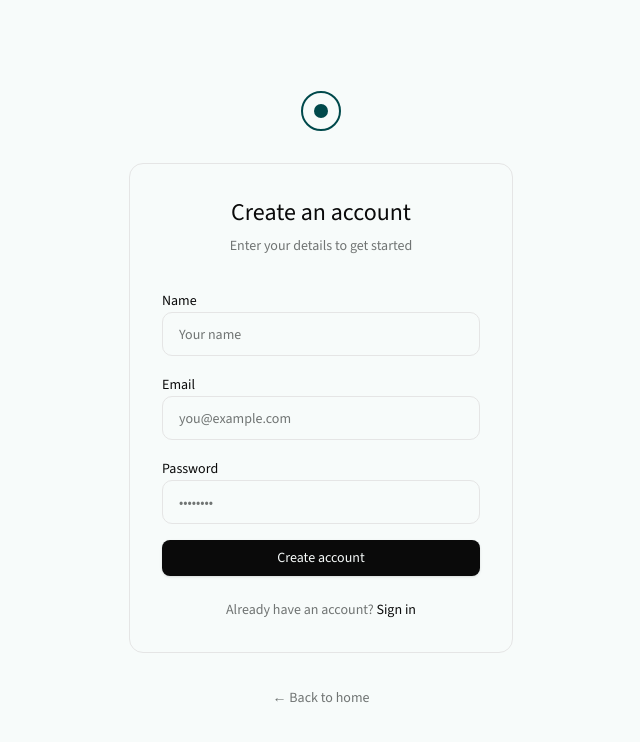
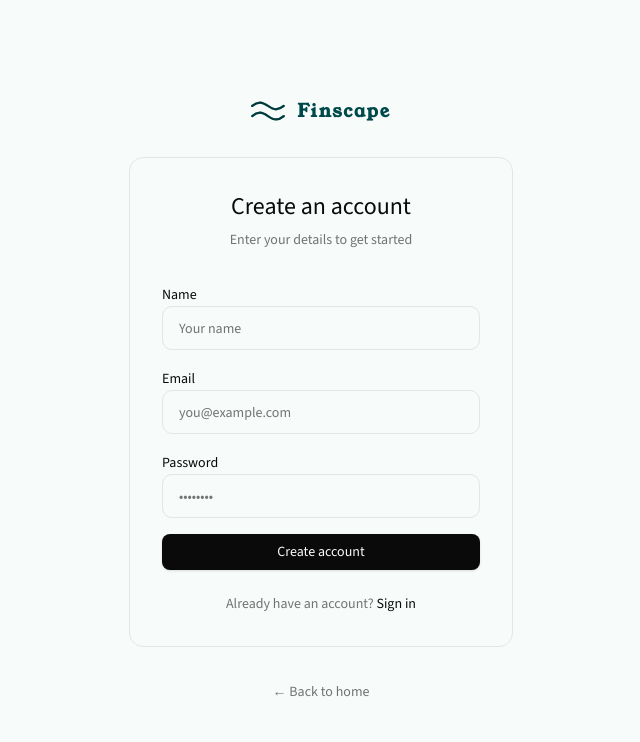
Before and after one commit to geyutong985-eng/aquascape, a Next.js app: page /register in a window 1280 px wide. Shown: the top 742 px of the page, without its empty margins (319-959 px from the left). Built offline with nearby package versions, Linux system fonts and the light colour scheme.

Commit message:
fix: use brand logo on auth pages

```diff
--- a/src/app/login/page.tsx
+++ b/src/app/login/page.tsx
@@ -6,6 +6,7 @@ import { useRouter } from "next/navigation";
 import { Button } from "@/components/ui/button";
 import { Input } from "@/components/ui/input";
 import { Label } from "@/components/ui/label";
+import { BrandLogo } from "@/components/layouts";
 import { createSupabaseClient } from "@/lib/supabase/client";
 
 export default function LoginPage() {
@@ -58,12 +59,9 @@ export default function LoginPage() {
           transform: mounted ? "translateY(0)" : "translateY(24px)",
         }}
       >
-        {/* Logo */}
-        <Link href="/" className="flex items-center gap-3 justify-center mb-8">
-          <div className="w-10 h-10 rounded-full border-2 border-brand flex items-center justify-center">
-            <div className="w-3.5 h-3.5 rounded-full bg-brand" />
-          </div>
-        </Link>
+        <div className="mb-8">
+          <BrandLogo centered />
+        </div>
 
         {/* Card */}
         <div className="bg-card rounded-xl border p-8">
--- a/src/app/register/page.tsx
+++ b/src/app/register/page.tsx
@@ -6,6 +6,7 @@ import { useRouter } from "next/navigation";
 import { Button } from "@/components/ui/button";
 import { Input } from "@/components/ui/input";
 import { Label } from "@/components/ui/label";
+import { BrandLogo } from "@/components/layouts";
 import { createSupabaseClient } from "@/lib/supabase/client";
 
 export default function RegisterPage() {
@@ -112,11 +113,9 @@ export default function RegisterPage() {
           transform: mounted ? "translateY(0)" : "translateY(24px)",
         }}
       >
-        <Link href="/" className="flex items-center gap-3 justify-center mb-8">
-          <div className="w-10 h-10 rounded-full border-2 border-brand flex items-center justify-center">
-            <div className="w-3.5 h-3.5 rounded-full bg-brand" />
-          </div>
-        </Link>
+        <div className="mb-8">
+          <BrandLogo centered />
+        </div>
 
         <div className="bg-card rounded-xl border p-8">
           <h1 className="text-2xl font-medium text-foreground text-center mb-2">
--- a/src/app/register/success/page.tsx
+++ b/src/app/register/success/page.tsx
@@ -2,6 +2,7 @@
 
 import Link from "next/link";
 import { Button } from "@/components/ui/button";
+import { BrandLogo } from "@/components/layouts";
 
 interface RegisterSuccessPageProps {
   searchParams: Promise<{ email?: string }>;
@@ -14,12 +15,9 @@ export default async function RegisterSuccessPage(props: RegisterSuccessPageProp
   return (
     <div className="min-h-screen flex items-center justify-center px-4">
       <div className="w-full max-w-sm text-center">
-        {/* Logo */}
-        <Link href="/" className="flex items-center gap-3 justify-center mb-8">
-          <div className="w-10 h-10 rounded-full border-2 border-brand flex items-center justify-center">
-            <div className="w-3.5 h-3.5 rounded-full bg-brand" />
-          </div>
-        </Link>
+        <div className="mb-8">
+          <BrandLogo centered />
+        </div>
 
         {/* Card */}
         <div className="bg-card rounded-xl border p-8">
--- /dev/null
+++ b/src/components/layouts/brand-logo.tsx
@@ -0,0 +1,23 @@
+import Link from "next/link";
+
+interface BrandLogoProps {
+  centered?: boolean;
+}
+
+export function BrandLogo({ centered = false }: BrandLogoProps) {
+  return (
+    <Link href="/" className={`flex items-center gap-3 group ${centered ? "justify-center" : ""}`}>
+      <svg width="34" height="20" viewBox="0 0 387 217" fill="none" xmlns="http://www.w3.org/2000/svg" className="text-brand">
+        <g style={{ mixBlendMode: "overlay" }}>
+          <path d="M13.3876 165.94C13.3876 165.94 58.3363 127.764 103.285 127.764C168.889 127.764 217.477 204.116 283.08 204.116C328.029 204.116 372.978 165.94 372.978 165.94" stroke="currentColor" strokeWidth="25" strokeLinecap="round" strokeLinejoin="round" />
+          <path d="M13.3876 51.1167C13.3876 51.1167 58.3363 12.9404 103.285 12.9404C168.889 12.9404 217.477 89.2931 283.08 89.2931C328.029 89.2931 372.978 51.1167 372.978 51.1167" stroke="currentColor" strokeWidth="25" strokeLinecap="round" strokeLinejoin="round" />
+        </g>
+        <g style={{ mixBlendMode: "overlay" }} opacity="0.5">
+          <path d="M13.3876 165.94C13.3876 165.94 58.3363 127.764 103.285 127.764C168.889 127.764 217.477 204.116 283.08 204.116C328.029 204.116 372.978 165.94 372.978 165.94" stroke="currentColor" strokeWidth="25" strokeLinecap="round" strokeLinejoin="round" />
+          <path d="M13.3876 51.1167C13.3876 51.1167 58.3363 12.9404 103.285 12.9404C168.889 12.9404 217.477 89.2931 283.08 89.2931C328.029 89.2931 372.978 51.1167 372.978 51.1167" stroke="currentColor" strokeWidth="25" strokeLinecap="round" strokeLinejoin="round" />
+        </g>
+      </svg>
+      <span className="text-lg text-brand font-semibold font-heading tracking-widest">Finscape</span>
+    </Link>
+  );
+}
--- a/src/components/layouts/index.ts
+++ b/src/components/layouts/index.ts
@@ -1,2 +1,3 @@
 export { Header } from "./header";
 export { Footer } from "./footer";
+export { BrandLogo } from "./brand-logo";
```
